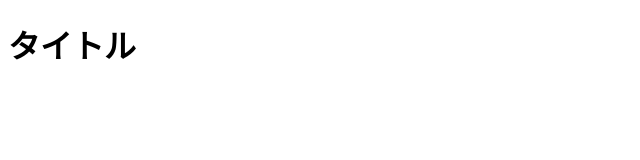
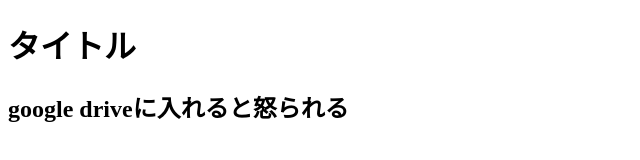
Before and after one commit to Tanakajirou3/0513_git, a plain HTML site: page index.html in a window 1280 px wide. Shown: the whole page, without its empty margins (0-640 px from the left). Drawn offline with Linux system fonts and the light colour scheme.

Commit message:
ドライブの怒り

```diff
--- a/index.html
+++ b/index.html
@@ -8,5 +8,6 @@
 </head>
 <body>
   <h1>タイトル</h1>
+  <h2>google driveに入れると怒られる</h2>
 </body>
 </html>
```
Also changed, not shown: a.html (+1 -0 lines).
